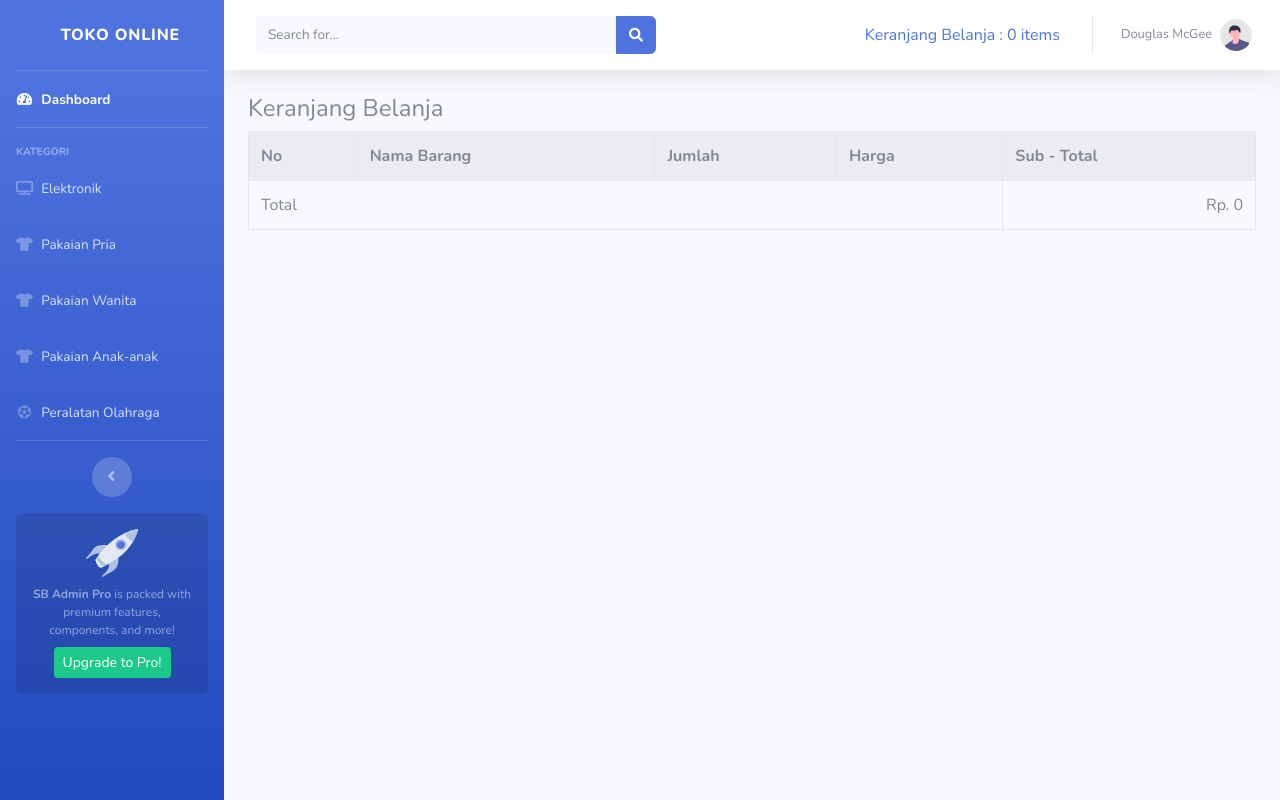
After one commit to ahmadrioyo/toko_online, a CodeIgniter app: page /toko_online/index.php/dashboard/detail_keranjang in a window 1280 px wide. The commit adds this page. Run offline with CodeIgniter, Linux system fonts and the light colour scheme.

Commit message:
detail keranjang

```diff
--- a/application/controllers/dashboard.php
+++ b/application/controllers/dashboard.php
@@ -23,4 +23,11 @@ class Dashboard extends CI_Controller
         $this->cart->insert($data);
         redirect('dashboard');
     }
+
+    public function detail_keranjang(){
+        $this->load->view('templates/header');
+        $this->load->view('templates/sidebar');
+        $this->load->view('keranjang');
+        $this->load->view('templates/footer');
+    }
 }
--- a/application/views/admin/data_barang.php
+++ b/application/views/admin/data_barang.php
@@ -10,9 +10,9 @@
             <th>Stok</th>
             <th colspan="3" class="text-center">Aksi</th>
         </tr>
-        <?php foreach ($barang as $brg) : ?>
+        <?php $no=0; foreach ($barang as $brg) : ?>
             <tr>
-                <td><?php echo $brg->id_brg ?></td>
+                <td><?php echo $no++ ?></td>
                 <td><?php echo $brg->nama_brg ?></td>
                 <td><?php echo $brg->keterangan ?></td>
                 <td><?php echo $brg->kategori ?></td>
--- a/application/views/dashboard.php
+++ b/application/views/dashboard.php
@@ -29,7 +29,7 @@
                 <div class="card-body">
                     <h5 class="card-title mb-1"><?php echo $brg->nama_brg ?></h5>
                     <small><?php echo $brg->keterangan ?></small><br>
-                    <span class="badge badge-success mb-3"><?php echo $brg->harga ?></span><br>
+                    <span class="badge badge-success mb-3">Rp. <?php echo number_format($brg->harga, '0', ',', '.') ?></span><br>
                     <?php echo anchor('dashboard/tambah_ke_keranjang/'. $brg->id_brg, '<div class="btn btn-sm btn-primary">Tambahkan Kekeranjang</div>') ?>
                     <a href="#" class="btn btn-sm btn-success">Detail</a>
                 </div>
--- /dev/null
+++ b/application/views/keranjang.php
@@ -0,0 +1,27 @@
+<div class="container-fluid">
+    <h4>Keranjang Belanja</h4>
+    <table class="table table-bordered table-hover table-striped">
+        <tr>
+            <th>No</th>
+            <th>Nama Barang</th>
+            <th>Jumlah</th>
+            <th>Harga</th>
+            <th>Sub - Total</th>
+        </tr>
+        <?php
+        $no=1;
+        foreach ($this->cart->contents() as $items) : ?>
+        <tr>
+            <td><?php echo $no++ ?></td>
+            <td><?php echo $items['name'] ?></td>
+            <td><?php echo $items['qty'] ?></td>
+            <td align="right">Rp. <?php echo number_format($items['price'], '0', ',', '.') ?></td>
+            <td align="right">Rp. <?php echo number_format($items['subtotal'], '0', ',', '.') ?></td>
+        </tr>
+        <?php endforeach; ?>
+        <tr>
+            <td colspan="4">Total</td>
+            <td align="right">Rp. <?php echo number_format($this->cart->total() , '0', ',', '.') ?></td>
+        </tr>
+    </table>
+</div>
--- a/application/views/templates/sidebar.php
+++ b/application/views/templates/sidebar.php
@@ -135,7 +135,7 @@
                                 <li>
                                     <?php $keranjang = 'Keranjang Belanja : ' . $this->cart->total_items(). ' items'
                                     ?>
-                                    <?php echo $keranjang ?>
+                                    <?php echo anchor('dashboard/detail_keranjang', $keranjang) ?>
                                 </li>
                             </ul>
                         </div>
```
